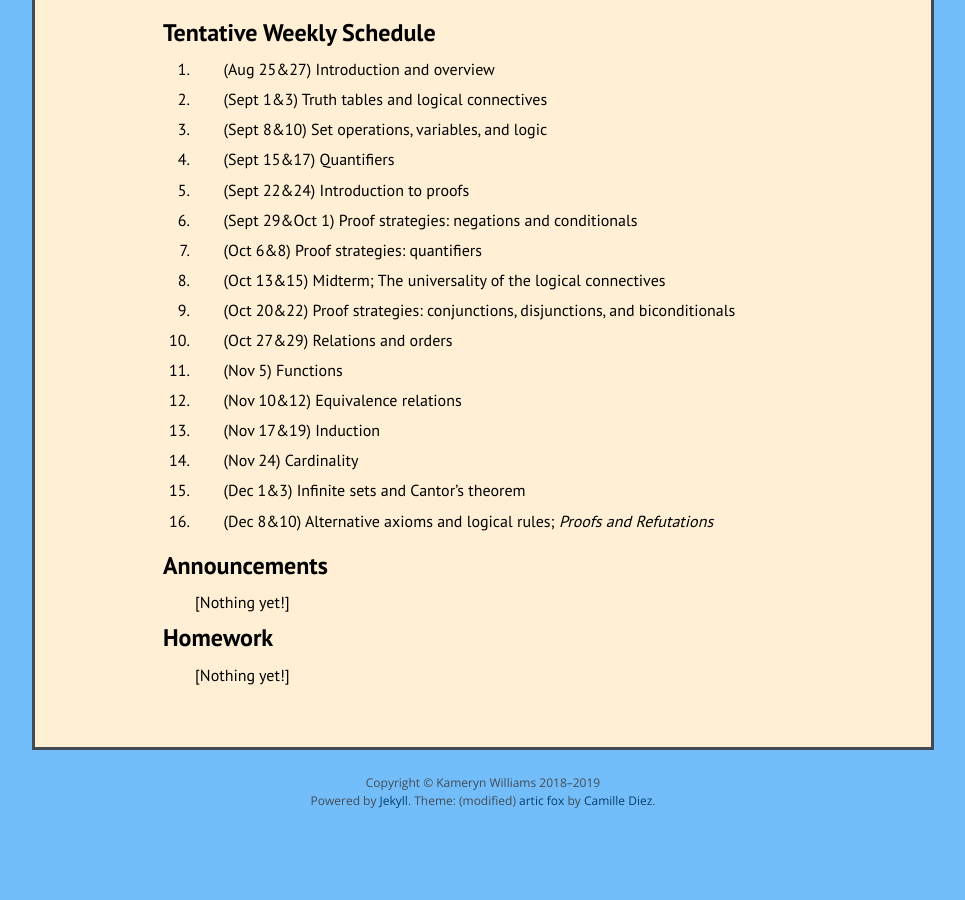
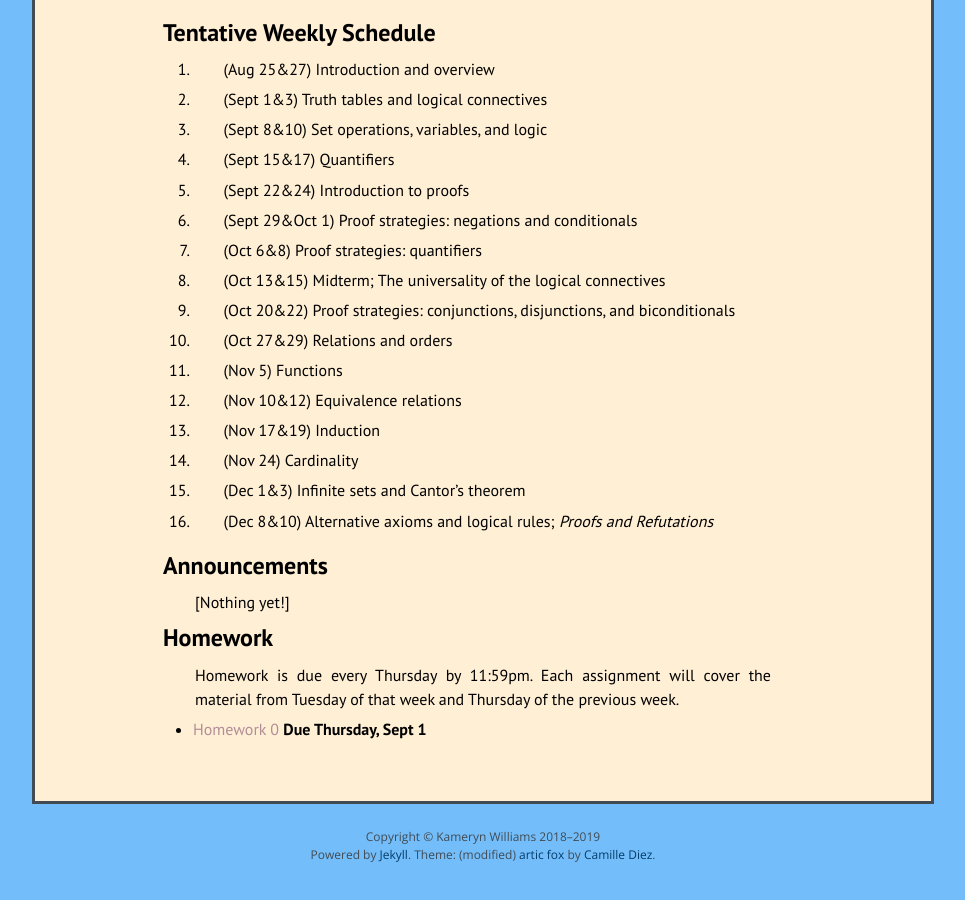
Before and after one commit to kamerynjw/kamerynjw.github.io, a Jekyll site: the page built from teaching/2020/math321.md, in a window 1280 px wide and 900 px high, scrolled down 629 px. Shown: the whole window, without its empty margins (157-1122 px from the left). Built offline with Jekyll 4.4.1, drawn with Linux system fonts in a browser that asks for light colours; nearby versions of some CDN libraries; before the commit the page ends 1475 px from its top, so only the background shows below that.

Commit message:
first 321 homework

```diff
--- a/teaching/2020/math321.md
+++ b/teaching/2020/math321.md
@@ -71,4 +71,6 @@ Announcements
 Homework
 --------
 
-[Nothing yet!]
+Homework is due every Thursday by 11:59pm. Each assignment will cover the material from Tuesday of that week and Thursday of the previous week.
+
+* [Homework 0]({{ page.url }}hw0.pdf) **Due Thursday, Sept 1**
```
Also changed, not shown: 1 other file.
